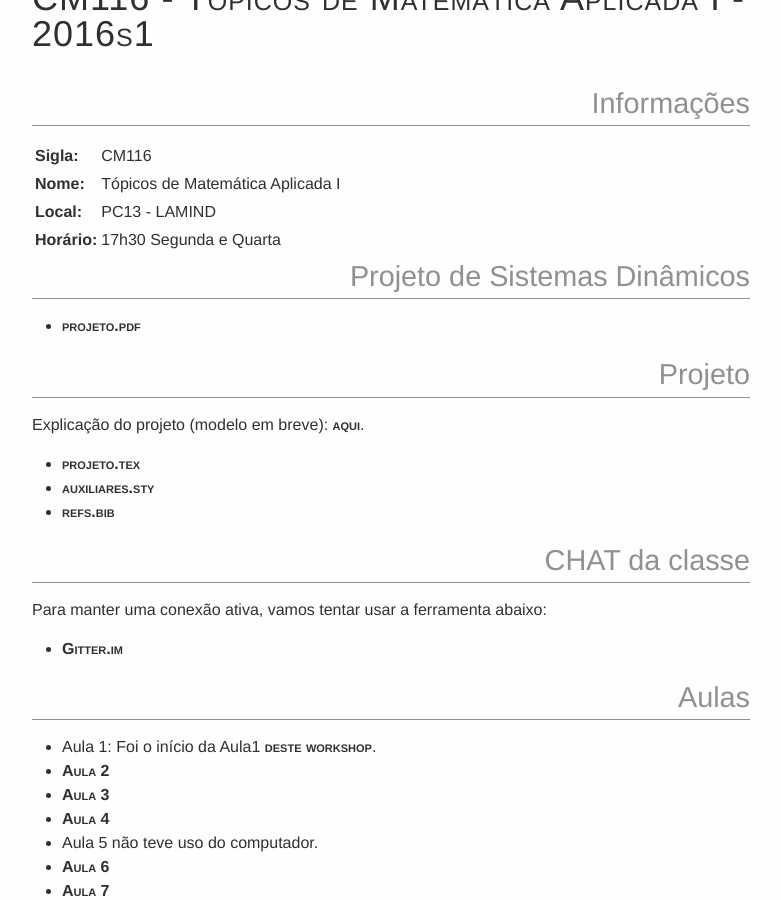
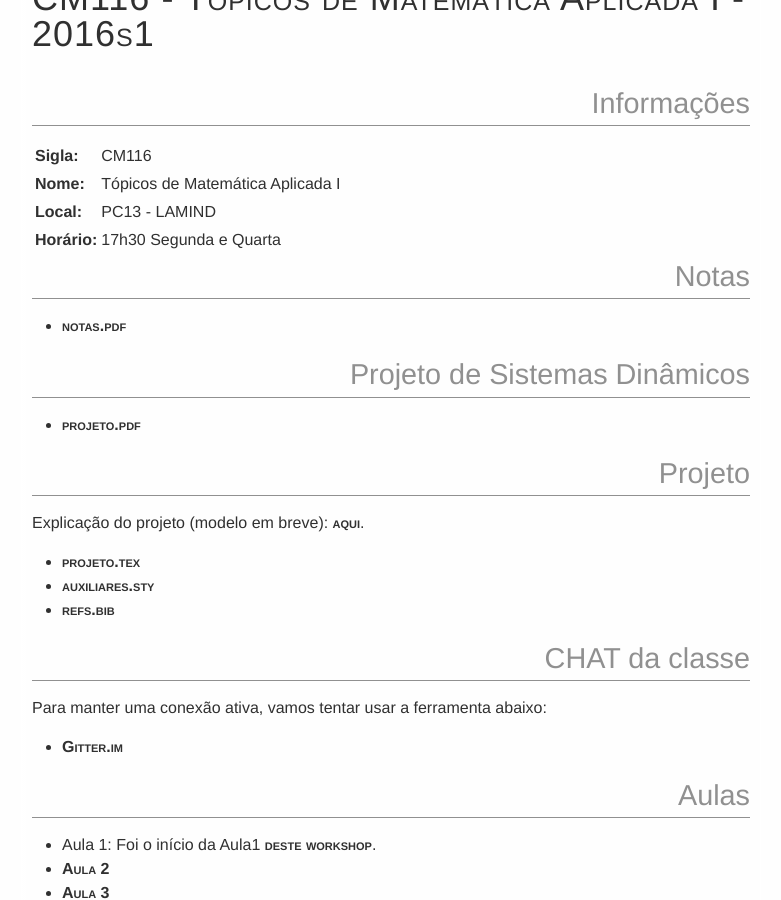
Before and after one commit to abelsiqueira/abelsiqueira.github.io-old, a Jekyll site: the page built from disciplinas/cm116-2016s1.md, in a window 1280 px wide and 900 px high, scrolled down 391 px. Shown: the whole window, without its empty margins (249-1030 px from the left). Built offline with Jekyll 4.4.1, drawn with Linux system fonts in a browser that asks for light colours.

Commit message:
Adiciona notas de cm116

```diff
--- a/disciplinas/cm116-2016s1.md
+++ b/disciplinas/cm116-2016s1.md
@@ -12,6 +12,10 @@ tag:        2016s1
   | **Nome:**    | Tópicos de Matemática Aplicada I
   | **Local:**   | PC13 - LAMIND
   | **Horário:** | 17h30 Segunda e Quarta
+
+# Notas
+
+  - [notas.pdf]({{ site.baseurl }}/disciplinas/cm116/notas.pdf)
 
 # Projeto de Sistemas Dinâmicos
 
```
Also changed, not shown: 1 other file.
